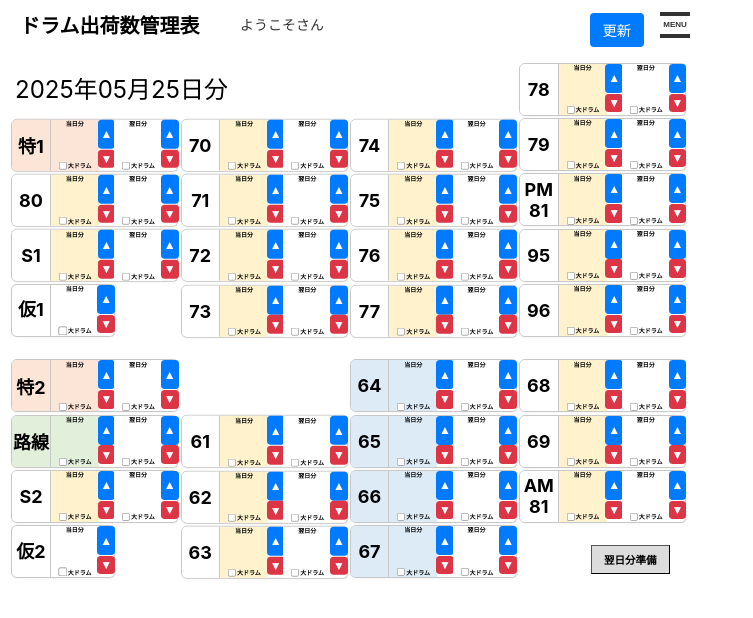
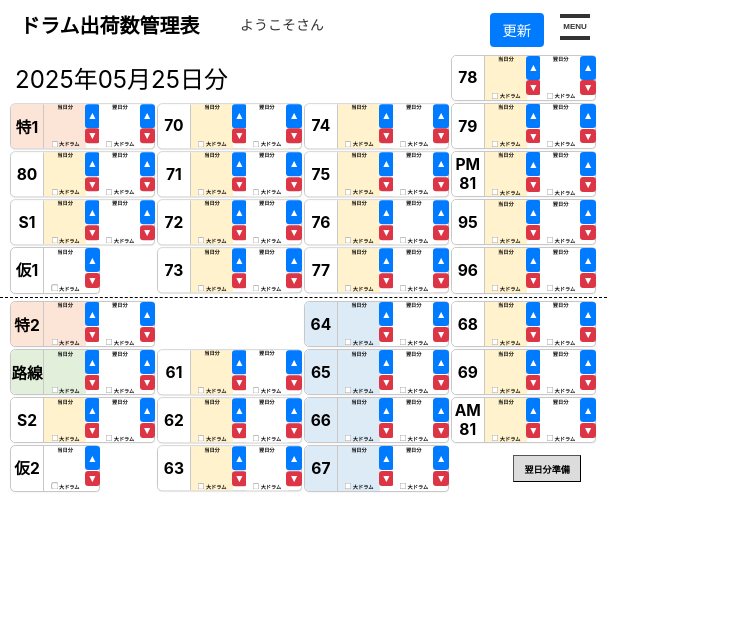
Before and after one commit to Rgtntppy/IBC, a React (Create React App) app: page /master in a window 1280 px wide. Shown: the top 618 px of the page, without its empty margins (0-753 px from the left). Built offline with nearby package versions, Linux system fonts and the light colour scheme; no server answers; the database is empty; sample sign-in values are in the browser's storage; the HTML template or start-up script is replaced by a standard one; what date-holidays would draw is missing.

Commit message:
レイアウト調整

```diff
--- a/src/components/master/ShipmentDesign.scss
+++ b/src/components/master/ShipmentDesign.scss
@@ -13,7 +13,7 @@ $binBlockHight: 60px;
         flex-wrap: nowrap;
         overflow-x: auto;
         width: fit-content;
-        zoom: 0.75;
+        zoom: 0.65;
 
         &::-webkit-scrollbar {
             display: none;
@@ -37,7 +37,8 @@ $binBlockHight: 60px;
         transform: translateY(-30px);
         .amBinGrid {
             position: relative;
-            padding: 15px;
+            padding: 5px 15px;
+            border-top: 2px dashed #000;
 
             .prepareNextDay {
                 position: absolute;
@@ -56,7 +57,8 @@ $binBlockHight: 60px;
             }
         }
 
-        // .pmBinGrid {
-        // }
+        .pmBinGrid {
+            padding: 5px 15px;
+        }
     }
 }
--- a/src/components/master/binBlocks/onlytoday/onlytoday.scss
+++ b/src/components/master/binBlocks/onlytoday/onlytoday.scss
@@ -9,7 +9,7 @@ $button-radius: 5px;
 
 .onlytodayBinBlock {
     position: absolute;
-    bottom: 15px;
+    bottom: 5px;
     left: 15px;
     display: grid;
     grid-template-columns: auto 1fr auto 1fr auto;
--- a/src/components/master/header/hamburgerMenu/hamburgerMenu.scss
+++ b/src/components/master/header/hamburgerMenu/hamburgerMenu.scss
@@ -2,7 +2,7 @@ $iconColor: #333;
 
 .hamburgerMenu {
   position: absolute;
-  top: 10px;
+  top: 12px;
   right: 10px;
 
   // ハンバーガーボタンのスタイル
--- a/src/components/master/header/header.scss
+++ b/src/components/master/header/header.scss
@@ -1,6 +1,6 @@
 .header {
     position: relative;
-    width: 700px;
+    width: 600px;
 
     .reloadButtonWrapper {
         position: absolute;
--- a/src/components/master/todayLabel/todayLabel.scss
+++ b/src/components/master/todayLabel/todayLabel.scss
@@ -1,7 +1,7 @@
 .todayLabel {
     display: inline-block;
     position: relative;
-    top: 20px;
+    top: 10px;
     height: 32px;
     z-index: 10;
 
```
